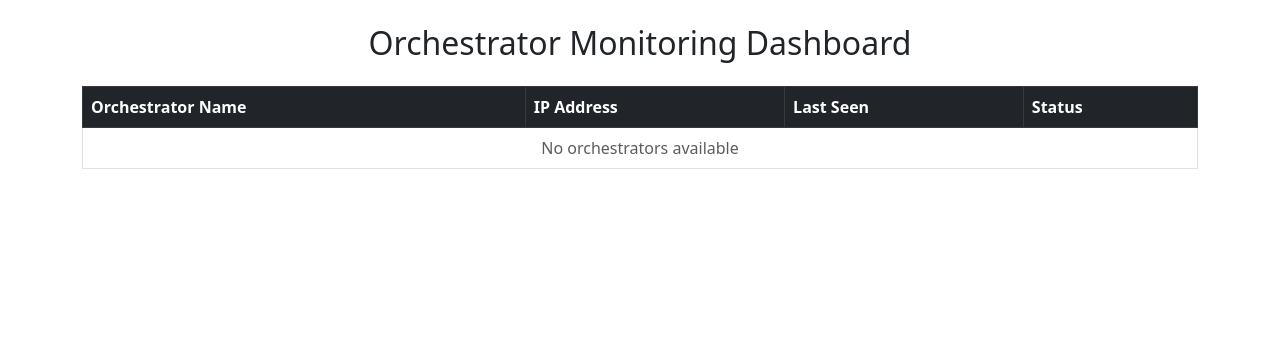
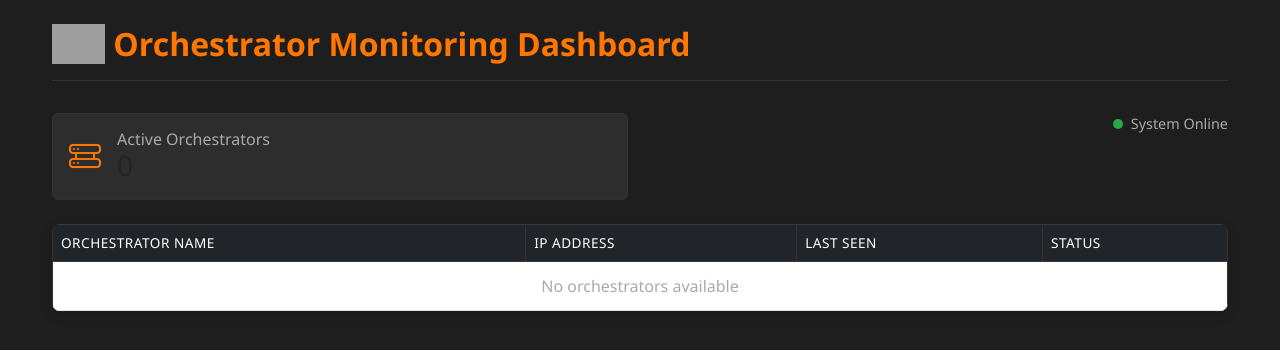
Before and after one commit to swarnamalya-moolai/controller-orchestrator-system, a Flask app: page /dashboard in a window 1280 px wide. Shown: the top 350 px of the page. Run offline with Flask 3, Linux system fonts and the light colour scheme; the visitor is signed in with stand-in values (Sample User, id 1); data that the repository does not hold is empty; grey boxes are pictures that could not be loaded.

Commit message:
Update dashboard.html

```diff
--- a/controller/templates/dashboard.html
+++ b/controller/templates/dashboard.html
@@ -4,6 +4,113 @@
     <meta charset="UTF-8">
     <title>Orchestrator Monitoring Dashboard</title>
     <link rel="stylesheet" href="https://cdn.jsdelivr.net/npm/bootstrap@5.3.0/dist/css/bootstrap.min.css">
+    <link rel="stylesheet" href="https://cdn.jsdelivr.net/npm/bootstrap-icons@1.11.1/font/bootstrap-icons.css">
+    <style>
+        :root {
+            --primary-color: #FF7700;
+            --primary-dark: #CC5500;
+            --dark-bg: #1E1E1E;
+            --dark-card: #2D2D2D;
+            --text-light: #F0F0F0;
+        }
+
+        body {
+            background-color: var(--dark-bg);
+            color: var(--text-light);
+            font-family: 'Segoe UI', Tahoma, Geneva, Verdana, sans-serif;
+        }
+
+        .container {
+            max-width: 1200px;
+        }
+
+        h2 {
+            color: var(--primary-color);
+            font-weight: 600;
+            margin-bottom: 1.5rem;
+        }
+
+        .table {
+            background-color: var(--dark-card);
+            color: var(--text-light);
+            border-radius: 8px;
+            overflow: hidden;
+            box-shadow: 0 4px 12px rgba(0, 0, 0, 0.15);
+        }
+
+        .table-dark {
+            background-color: #252525;
+            color: var(--primary-color);
+        }
+
+        .table-dark th {
+            border-color: #333;
+            font-weight: 500;
+            text-transform: uppercase;
+            font-size: 0.85rem;
+            letter-spacing: 0.5px;
+        }
+
+        .table td {
+            border-color: #333;
+            padding: 12px 16px;
+            vertical-align: middle;
+        }
+
+        .badge {
+            font-weight: 500;
+            padding: 5px 10px;
+            border-radius: 4px;
+        }
+
+        .badge.bg-success {
+            background-color: #28a745 !important;
+        }
+
+        .badge.bg-danger {
+            background-color: #dc3545 !important;
+        }
+
+        .text-muted {
+            color: #aaa !important;
+        }
+
+        /* Header with logo */
+        .dashboard-header {
+            display: flex;
+            align-items: center;
+            margin-bottom: 2rem;
+            padding-bottom: 1rem;
+            border-bottom: 1px solid #333;
+        }
+
+        .logo-icon {
+            font-size: 2rem;
+            color: var(--primary-color);
+            margin-right: 1rem;
+        }
+
+        /* Status indicator */
+        .status-indicator {
+            display: flex;
+            justify-content: flex-end;
+            align-items: center;
+            margin-bottom: 1rem;
+        }
+
+        .indicator-dot {
+            width: 10px;
+            height: 10px;
+            border-radius: 50%;
+            background-color: #28a745;
+            margin-right: 8px;
+        }
+
+        .indicator-text {
+            font-size: 0.9rem;
+            color: #aaa;
+        }
+    </style>
     <script>
         async function fetchStatus() {
             try {
@@ -13,6 +120,9 @@
                 const tbody = document.querySelector('#orch-table tbody');
                 tbody.innerHTML = '';
 
+                // Update orchestrator count
+                document.getElementById('orch-count').textContent = data.length;
+
                 if (data.length === 0) {
                     tbody.innerHTML = `<tr><td colspan="4" class="text-center text-muted">No orchestrators available</td></tr>`;
                     return;
@@ -21,7 +131,12 @@
                 data.forEach(row => {
                     const tr = document.createElement('tr');
                     tr.innerHTML = `
-                        <td>${row.name || 'N/A'}</td>
+                        <td>
+                            <div class="d-flex align-items-center">
+                                <i class="bi bi-hdd-rack me-2" style="color: var(--primary-color)"></i>
+                                ${row.name || 'N/A'}
+                            </div>
+                        </td>
                         <td>${row.ip}</td>
                         <td>${row.last_seen || ''}</td>
                         <td><span class="badge bg-${row.status === 'Online' ? 'success' : 'danger'}">${row.status}</span></td>
@@ -39,7 +154,35 @@
 </head>
 <body class="p-4">
     <div class="container">
-        <h2 class="mb-4 text-center">Orchestrator Monitoring Dashboard</h2>
+        <div class="dashboard-header">
+            <img src="{{ url_for('static', filename='moolai_logo.png') }}" alt="MoolAI Logo" style="height: 40px; margin-right: 0.5rem;">
+            <h2 class="mb-0">Orchestrator Monitoring Dashboard</h2>
+        </div>
+
+        <div class="row mb-4">
+            <div class="col-md-6">
+                <div class="card" style="background-color: var(--dark-card); border: 1px solid #333;">
+                    <div class="card-body">
+                        <div class="d-flex align-items-center">
+                            <div class="me-3">
+                                <i class="bi bi-hdd-rack" style="font-size: 2rem; color: var(--primary-color);"></i>
+                            </div>
+                            <div>
+                                <h6 class="mb-0" style="color: #aaa;">Active Orchestrators</h6>
+                                <h3 class="mb-0" id="orch-count">0</h3>
+                            </div>
+                        </div>
+                    </div>
+                </div>
+            </div>
+            <div class="col-md-6">
+                <div class="status-indicator">
+                    <div class="indicator-dot"></div>
+                    <div class="indicator-text">System Online</div>
+                </div>
+            </div>
+        </div>
+
         <table class="table table-bordered" id="orch-table">
             <thead class="table-dark">
                 <tr>
```
